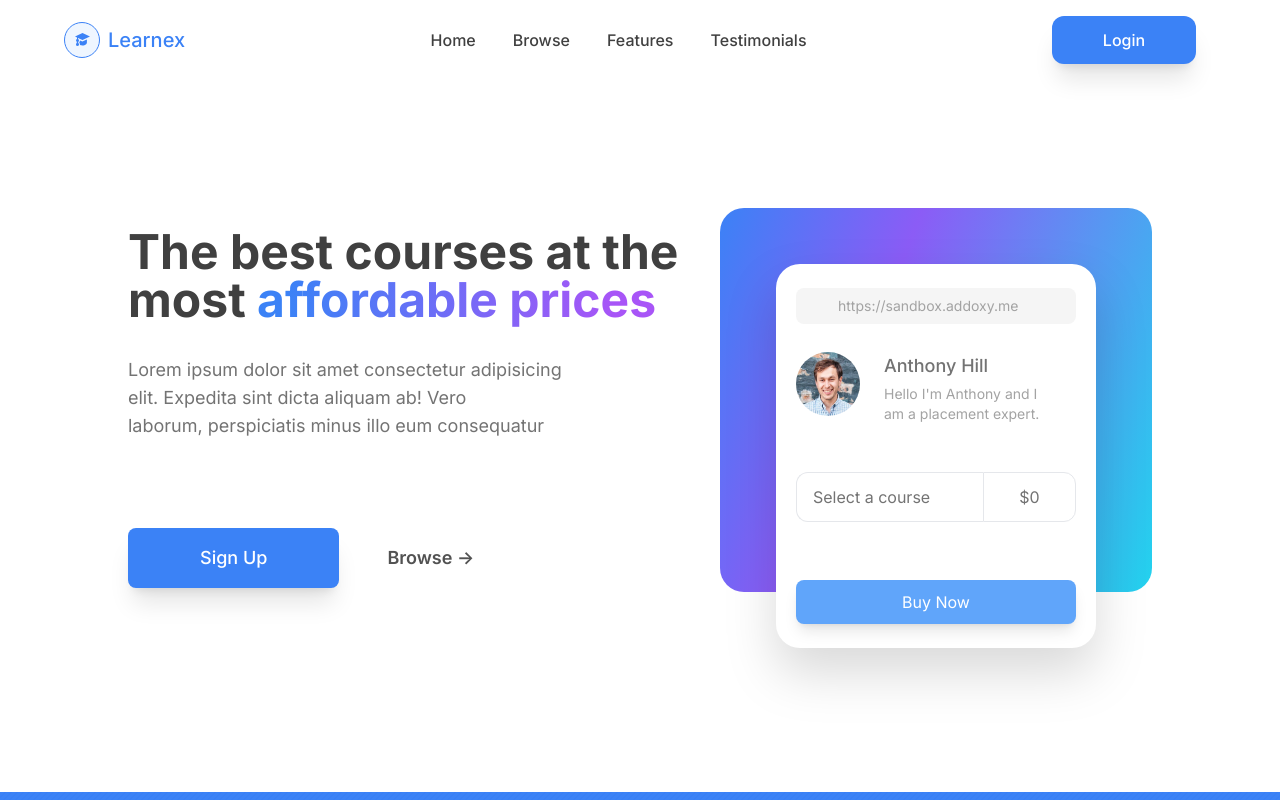
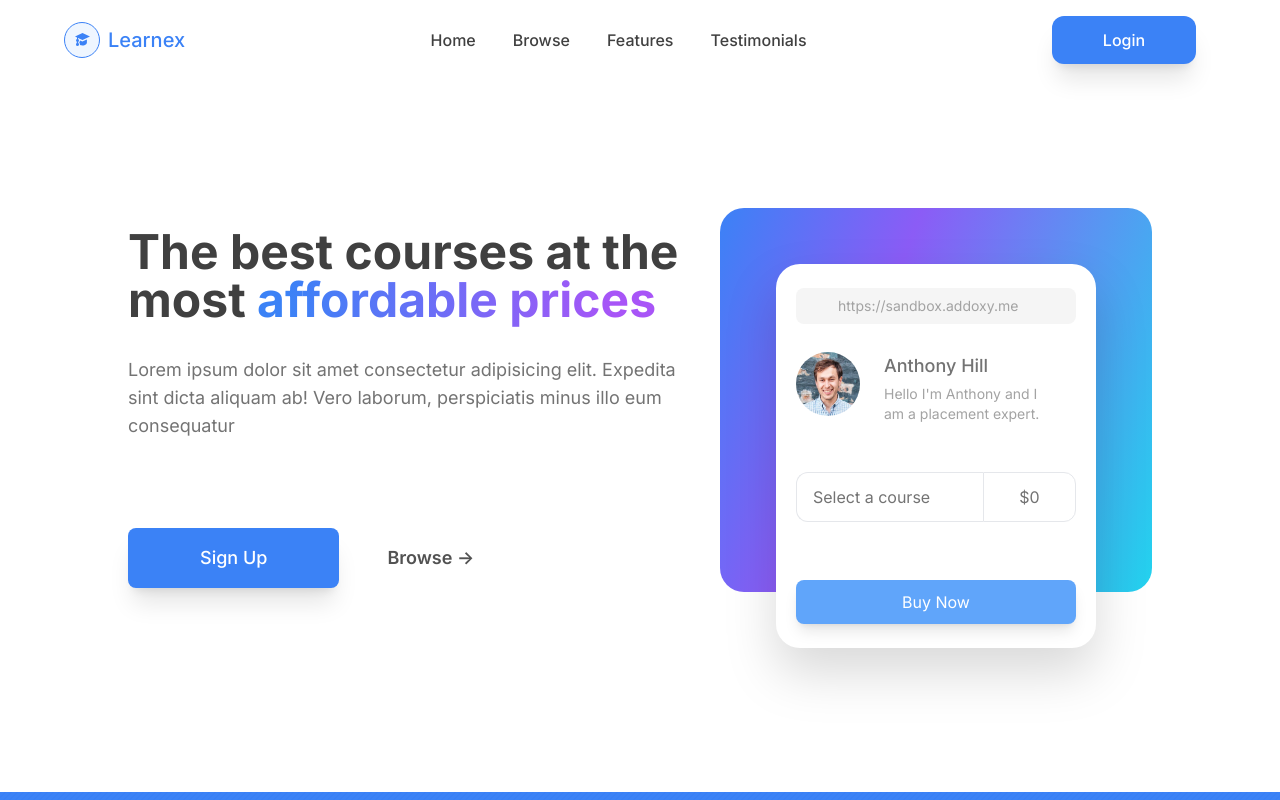
Before and after one commit to addoxy/sandbox, a Next.js app: page / in a window 1280 px wide. Shown: the top 800 px of the page. Built offline with nearby package versions, Linux system fonts and the light colour scheme; some icons are missing; what tailwindcss-debug-screens would draw is missing.

Commit message:
Code cleanup

```diff
--- a/src/components/HeroSection/HeroSection.tsx
+++ b/src/components/HeroSection/HeroSection.tsx
@@ -1,6 +1,5 @@
 import CourseCard from "../Cards/CourseCard/CourseCard";
 import Link from "next/link";
-import { Balancer } from "react-wrap-balancer";
 
 const HeroSection = () => {
   return (
@@ -8,17 +7,13 @@ const HeroSection = () => {
       <div className="flex flex-col items-center justify-center lg:flex-row lg:justify-between">
         <div className="order-2 mt-4 flex w-100 flex-col sm:w-120 lg:order-1 lg:w-108 lg:px-0 lg:text-left xl:w-140">
           <p className="mb-8 text-2xl font-bold text-neutral-700 sm:text-3xl lg:text-4xl xl:text-5xl">
-            <Balancer>
-              The best courses at the most
-              <span className="text-gradient"> affordable prices</span>
-            </Balancer>
+            The best courses at the most
+            <span className="text-gradient"> affordable prices</span>
           </p>
           <p className="mb-22 text-base font-normal text-neutral-500 sm:text-lg">
-            <Balancer>
-              Lorem ipsum dolor sit amet consectetur adipisicing elit. Expedita
-              sint dicta aliquam ab! Vero laborum, perspiciatis minus illo eum
-              consequatur
-            </Balancer>
+            Lorem ipsum dolor sit amet consectetur adipisicing elit. Expedita
+            sint dicta aliquam ab! Vero laborum, perspiciatis minus illo eum
+            consequatur
           </p>
           <div>
             <button className="mr-12 rounded-lg bg-blue-500 px-18 py-4 text-lg font-medium text-white shadow-xl hover:bg-blue-600">
```
